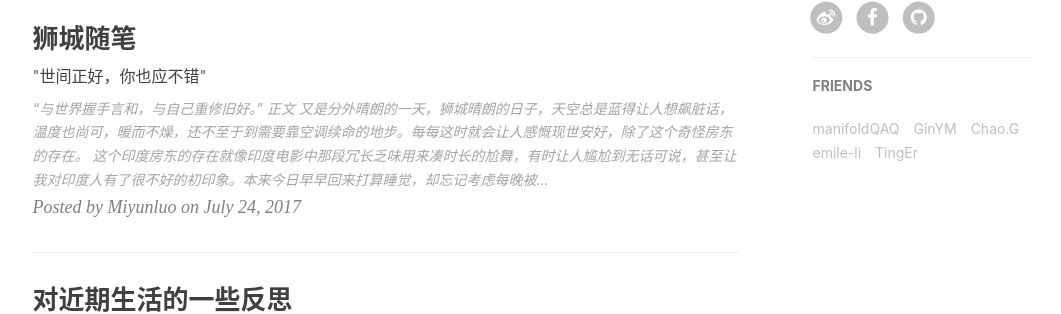
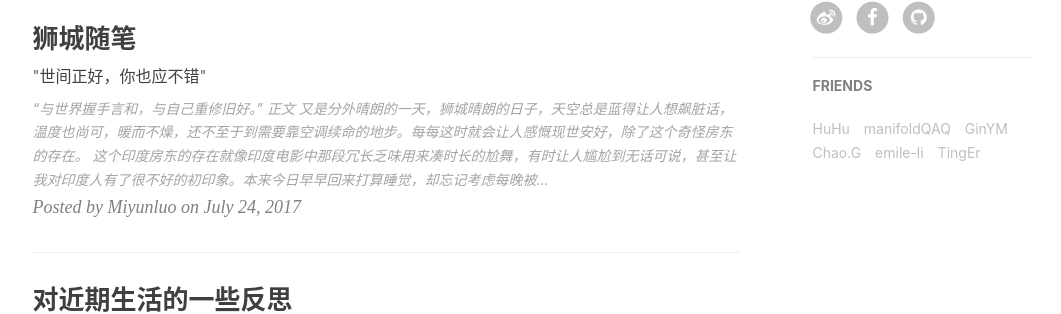
Before and after one commit to miyunluo/miyunluo.github.io, a Jekyll site: the page built from index.html, in a window 1280 px wide and 900 px high, scrolled down 781 px. Shown: the part 140-454 px from the top of the window, without its empty margins (135-1196 px from the left). Built offline with Jekyll 4.4.1, drawn with Linux system fonts in a browser that asks for light colours; nearby versions of some CDN libraries; the list of posts is cut into pages by our own code; comment, search, counter and statistics services are not loaded.

Commit message:
Add Friends

```diff
--- a/_config.yml
+++ b/_config.yml
@@ -82,6 +82,9 @@ featured-condition-size: 1              # A tag will be featured if the size of
 # Friends
 friends: [
     {
+        title: "HuHu",
+        href: "https://mihawkhu.github.io"
+    },{
         title: "manifoldQAQ",
         href: "https://manifoldqaq.github.io"
     },{
```
